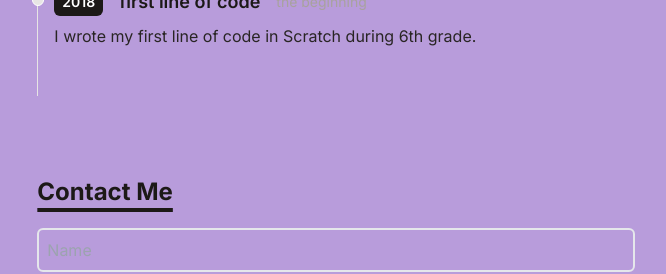
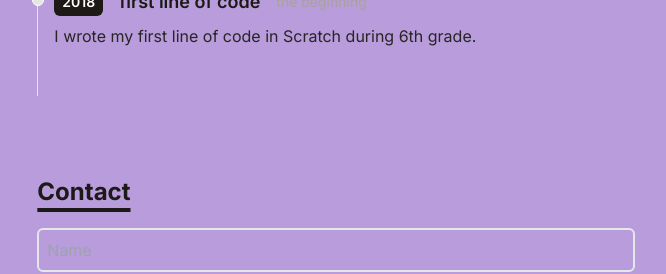
Before and after one commit to dominiclabuguen/portfolio, a React (Vite) app in the folder my-portfolio/: page / in a window 1280 px wide. Shown: the part 980-1254 px from the top of the page, without its empty margins (304-970 px from the left). Built offline with nearby package versions, Linux system fonts and the light colour scheme.

Commit message:
Update contact.jsx

```diff
--- a/my-portfolio/src/components/contact.jsx
+++ b/my-portfolio/src/components/contact.jsx
@@ -13,7 +13,7 @@ function Contact() {
                method="POST"
                className="flex flex-col w-full md:w-7/12"
             >
-               <Title>Contact Me</Title>
+               <Title>Contact</Title>
                <input
                   type="text"
                   name="name"
```
